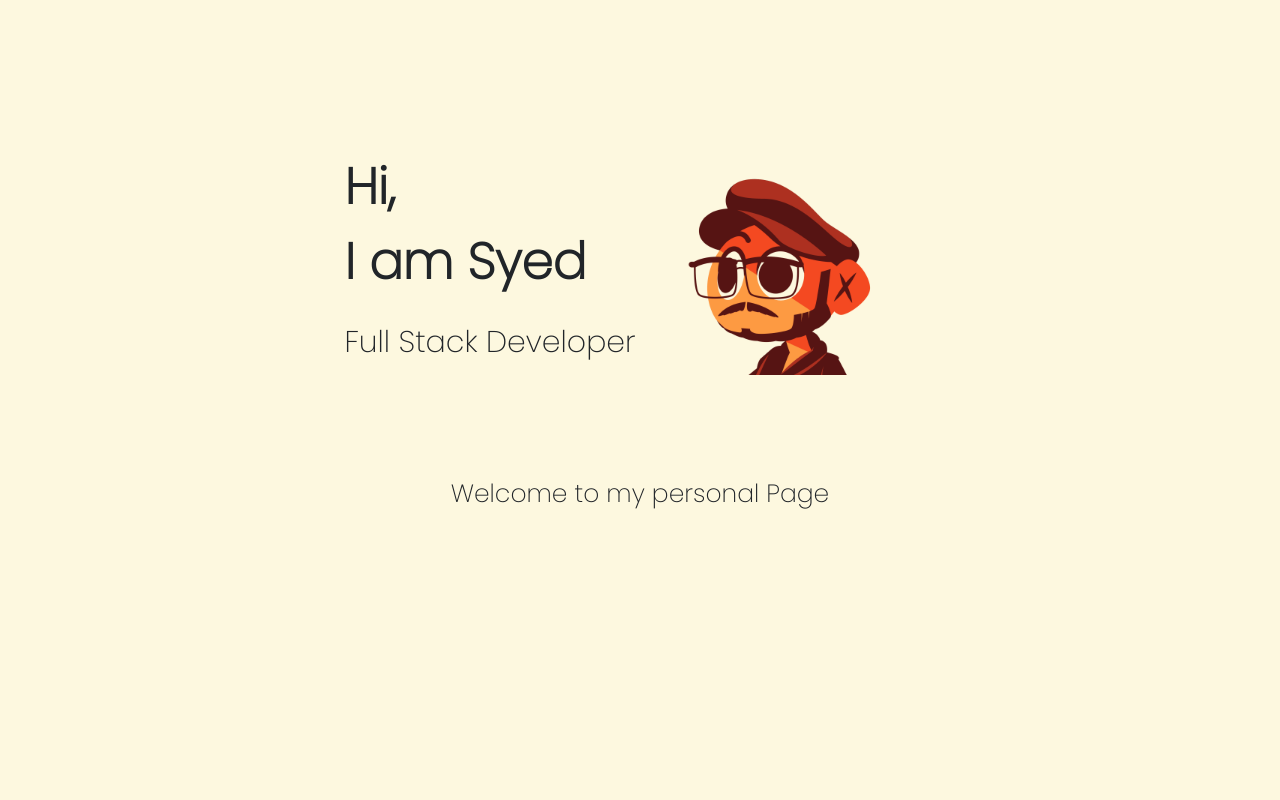
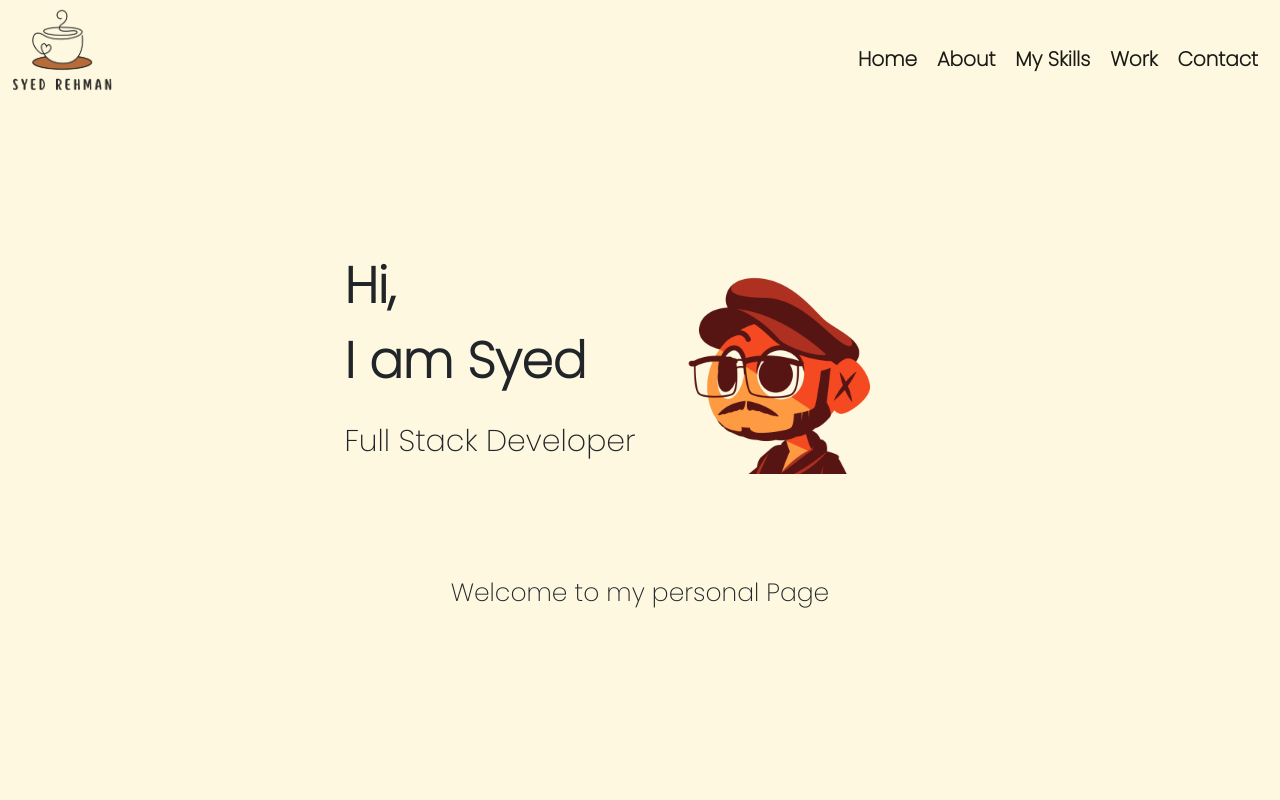
Before and after one commit to srehman44/portfolio, a React (Create React App) app: page / in a window 1280 px wide. Shown: the top 800 px of the page. Built offline with nearby package versions, Linux system fonts and the light colour scheme.

Commit message:
initial commit8

```diff
--- a/src/App.css
+++ b/src/App.css
@@ -3,7 +3,6 @@
   max-width: 100vw;
 }
 
-html,
 body {
   overflow-x: hidden;
 }
--- a/src/Components/Navbar.css
+++ b/src/Components/Navbar.css
@@ -46,7 +46,6 @@ ul {
 }
 
 li:hover {
-  /* background-color: #ffca2c; */
   background-color: #e4dffd;
   border-radius: 10px;
 }
@@ -59,5 +58,56 @@ li:hover {
   background-color: #fdf8df !important;
 }
 
-.navbar {
+/* header {
+  box-sizing: border-box;
+  margin: 0;
+  padding: 0;
+  background-color: #24252a;
+  display: flex;
+  justify-content: space-between;
+  align-items: center;
+  padding: 30px 10%;
 }
+
+header li,
+a,
+button {
+  font-weight: 500;
+  font-size: 16px;
+  color: #edf0f1;
+  text-decoration: none;
+}
+
+.logo {
+  cursor: pointer;
+}
+
+.nav__links {
+  list-style-type: none;
+}
+
+.nav__links li {
+  display: inline-block;
+  padding: 0px 20px;
+}
+
+.nav__links li a {
+  transition: all 0.3s ease 0s;
+}
+
+.nav__links li a:hover {
+  color: #0088a9;
+}
+
+button {
+  padding: 9px 25px;
+  background-color: rgba(0, 136, 169, 1);
+  border: none;
+  border-radius: 50px;
+  cursor: pointer;
+  transition: all 0.3s ease 0s;
+}
+
+button:hover {
+  background-color: rgba(0, 136, 169, 1);
+} */
--- a/src/Components/Navbar.js
+++ b/src/Components/Navbar.js
@@ -11,63 +11,85 @@ const Navbar = () => {
   };
 
   return (
-    // <nav
-    //   className="navbar navbar-expand-sm navbar-light bg-white sticky-top"
-    //   // className="navbar sticky-top navbar-expand-lg navbar-dark bg-dark"
-    //   id="navigation"
-    // >
-    //   <div className="container-fluid">
-    //     <img src={brand} width="100" />
-    //     <button
-    //       className="navbar-toggler"
-    //       type="button"
-    //       data-bs-toggle="collapse"
-    //       data-bs-target="#navbarSupportedContent"
-    //       aria-controls="navbarSupportedContent"
-    //       aria-expanded="false"
-    //       aria-label="Toggle navigation"
-    //       id="toggle-button"
-    //     >
-    //       <span className="navbar-toggler-icon"></span>
-    //     </button>
-    //     <div className="collapse navbar-collapse" id="navbarSupportedContent">
-    //       <ul className="navbar-nav ms-auto mb-2 mb-lg-0 fs-5 fw-bolder">
-    //         <li className="nav-item">
-    //           <a
-    //             className="nav-link active"
-    //             aria-current="page"
-    //             href="#"
-    //             // onclick="$('#toggle-button').click()"
-    //           >
-    //             Home
-    //           </a>
-    //         </li>
-    //         <li className="nav-item">
-    //           <a className="nav-link active" aria-current="page" href="#about">
-    //             About
-    //           </a>
-    //         </li>
-    //         <li className="nav-item">
-    //           <a className="nav-link active" href="#skills" id="test1">
-    //             My Skills
-    //           </a>
-    //         </li>
-    //         <li className="nav-item">
-    //           <a className="nav-link active" href="#work" id="test2">
-    //             Work
-    //           </a>
-    //         </li>
-    //         <li className="nav-item">
-    //           <a className="nav-link active" href="#contact">
-    //             Contact
-    //           </a>
-    //         </li>
-    //       </ul>
-    //     </div>
-    //   </div>
-    // </nav>
+    <nav
+      className="navbar navbar-expand-sm navbar-light bg-white sticky-top"
+      // className="navbar sticky-top navbar-expand-lg navbar-dark bg-dark"
+      id="navigation"
+    >
+      <div className="container-fluid">
+        <img src={brand} width="100" />
+        <button
+          className="navbar-toggler"
+          type="button"
+          data-bs-toggle="collapse"
+          data-bs-target="#navbarSupportedContent"
+          aria-controls="navbarSupportedContent"
+          aria-expanded="false"
+          aria-label="Toggle navigation"
+          id="toggle-button"
+        >
+          <span className="navbar-toggler-icon"></span>
+        </button>
+        <div className="collapse navbar-collapse" id="navbarSupportedContent">
+          <ul className="navbar-nav ms-auto mb-2 mb-lg-0 fs-5 fw-bolder">
+            <li className="nav-item">
+              <a
+                className="nav-link active"
+                aria-current="page"
+                href="#"
+                // onclick="$('#toggle-button').click()"
+              >
+                Home
+              </a>
+            </li>
+            <li className="nav-item">
+              <a className="nav-link active" aria-current="page" href="#about">
+                About
+              </a>
+            </li>
+            <li className="nav-item">
+              <a className="nav-link active" href="#skills" id="test1">
+                My Skills
+              </a>
+            </li>
+            <li className="nav-item">
+              <a className="nav-link active" href="#work" id="test2">
+                Work
+              </a>
+            </li>
+            <li className="nav-item">
+              <a className="nav-link active" href="#contact">
+                Contact
+              </a>
+            </li>
+          </ul>
+        </div>
+      </div>
+    </nav>
 
-    <nav></nav>
+    // <header>
+    //   <img className="logo" src="" width="100"></img>
+    //   <nav>
+    //     <ul className="nav__links">
+    //       <li>
+    //         <a href="#">Home</a>
+    //       </li>
+    //       <li>
+    //         <a href="#about">About</a>
+    //       </li>
+    //       <li>
+    //         <a href="#skills">Skills</a>
+    //       </li>
+    //       <li>
+    //         <a href="#work">Work</a>
+    //       </li>
+    //       <li>
+    //         <a href="#contact">Contact</a>
+    //       </li>
+    //     </ul>
+    //   </nav>
+    //   <button>Contact</button>
+    // </header>
   );
 };
 
--- a/src/Components/Skills.css
+++ b/src/Components/Skills.css
@@ -41,7 +41,7 @@
   flex: 1;
   order: 2;
 
-  /* padding-top: 85px; */
+  padding-top: 85px;
 }
 
 .My_Skillz {
```
